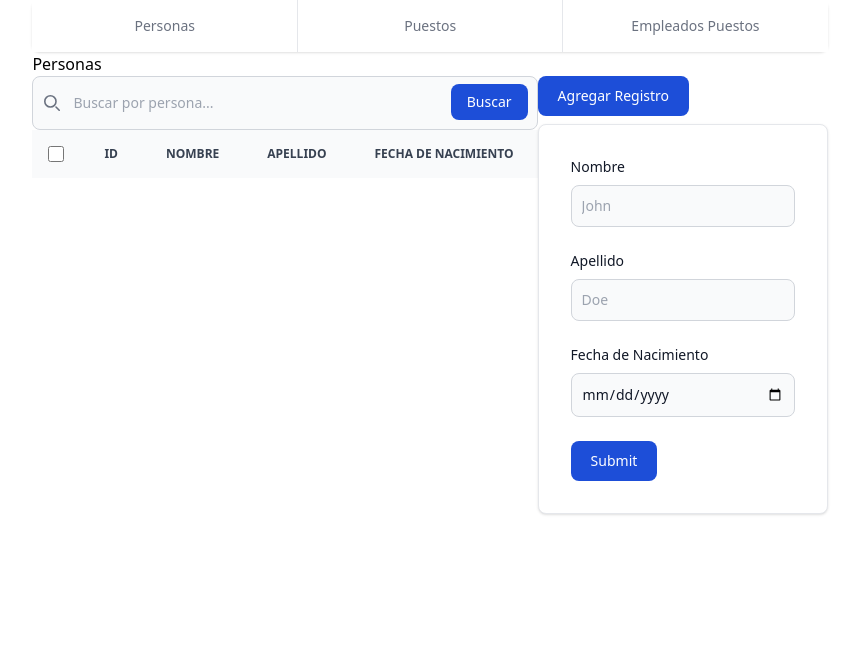
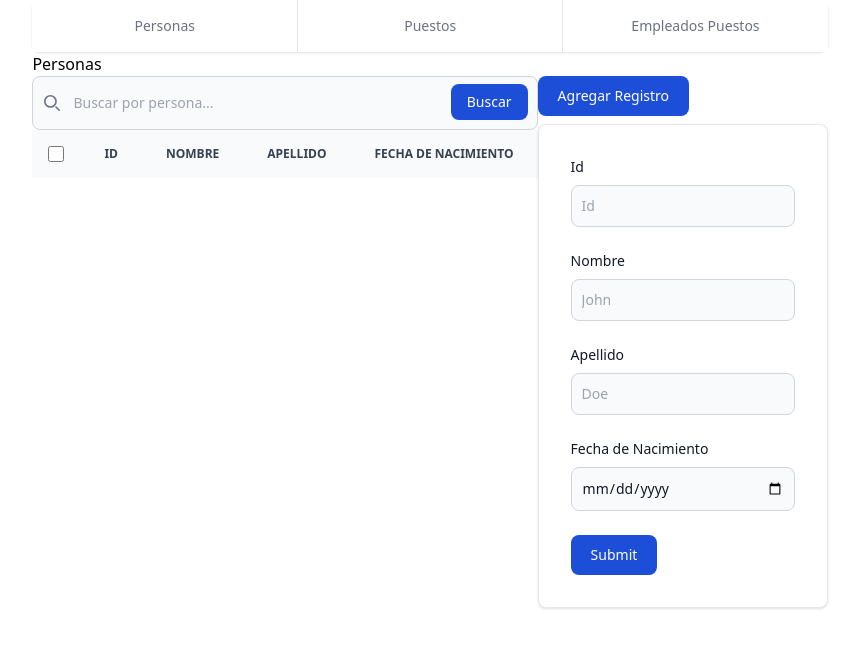
Before and after one commit to lorenarojas1/empleados_demo, a React (Create React App) app: page / in a window 1280 px wide. Shown: the top 648 px of the page, without its empty margins (210-1069 px from the left). Built offline with nearby package versions, Linux system fonts and the light colour scheme.

Commit message:
fix: add input id in people form

```diff
--- a/src/components/People.tsx
+++ b/src/components/People.tsx
@@ -4,22 +4,24 @@
 import Person from '../interfaces/Person';
 
 const People: React.FC = () => {
-  const [firstName, setFistName] = useState("");
-  const [lastName, setLastName] = useState("");
-  const [dateOfBirth, setDateOfBirth] = useState("");
+  const [id, setId] = useState('');
+  const [firstName, setFistName] = useState('');
+  const [lastName, setLastName] = useState('');
+  const [dateOfBirth, setDateOfBirth] = useState('');
 
   const handleSubmit = (e: React.FormEvent) => {
     e.preventDefault();
     const newPerson: Person = {
-      id: Date.now(),
+      id,
       firstName,
       lastName,
       dateOfBirth,
     };
     addPerson(newPerson);
-    setFistName("");
-    setLastName("");
-    setDateOfBirth("");
+    setId('')
+    setFistName('');
+    setLastName('');
+    setDateOfBirth('');
   };
 
   const people = getPeople();
@@ -101,6 +103,10 @@
         <button type="button" className="text-white bg-blue-700 hover:bg-blue-800 focus:ring-4 focus:ring-blue-300 font-medium rounded-lg text-sm px-5 py-2.5 mr-2 mb-2 dark:bg-blue-600 dark:hover:bg-blue-700 focus:outline-none dark:focus:ring-blue-800">Agregar Registro</button>
           <div className="w-full max-w-sm p-4 bg-white border border-gray-200 rounded-lg shadow sm:p-6 md:p-8 dark:bg-gray-800 dark:border-gray-700">
             <form onSubmit={handleSubmit}>
+            <div className="mb-6">
+                  <label htmlFor="email" className="block mb-2 text-sm font-medium text-gray-900 dark:text-white">Id</label>
+                  <input value={id} onChange={(e) => setId(e.target.value)} type="text" id="id" className="bg-gray-50 border border-gray-300 text-gray-900 text-sm rounded-lg focus:ring-blue-500 focus:border-blue-500 block w-full p-2.5 dark:bg-gray-700 dark:border-gray-600 dark:placeholder-gray-400 dark:text-white dark:focus:ring-blue-500 dark:focus:border-blue-500" placeholder="Id" required/>
+              </div>
               <div className="mb-6">
                   <label htmlFor="email" className="block mb-2 text-sm font-medium text-gray-900 dark:text-white">Nombre</label>
                   <input value={firstName} onChange={(e) => setFistName(e.target.value)} type="text" id="firstname" className="bg-gray-50 border border-gray-300 text-gray-900 text-sm rounded-lg focus:ring-blue-500 focus:border-blue-500 block w-full p-2.5 dark:bg-gray-700 dark:border-gray-600 dark:placeholder-gray-400 dark:text-white dark:focus:ring-blue-500 dark:focus:border-blue-500" placeholder="John" required/>
--- a/src/interfaces/Person.ts
+++ b/src/interfaces/Person.ts
@@ -1,5 +1,5 @@
 interface Person {
-  id: number;
+  id: string | number;
   firstName: string;
   lastName: string;
   dateOfBirth: string | Date;
```
